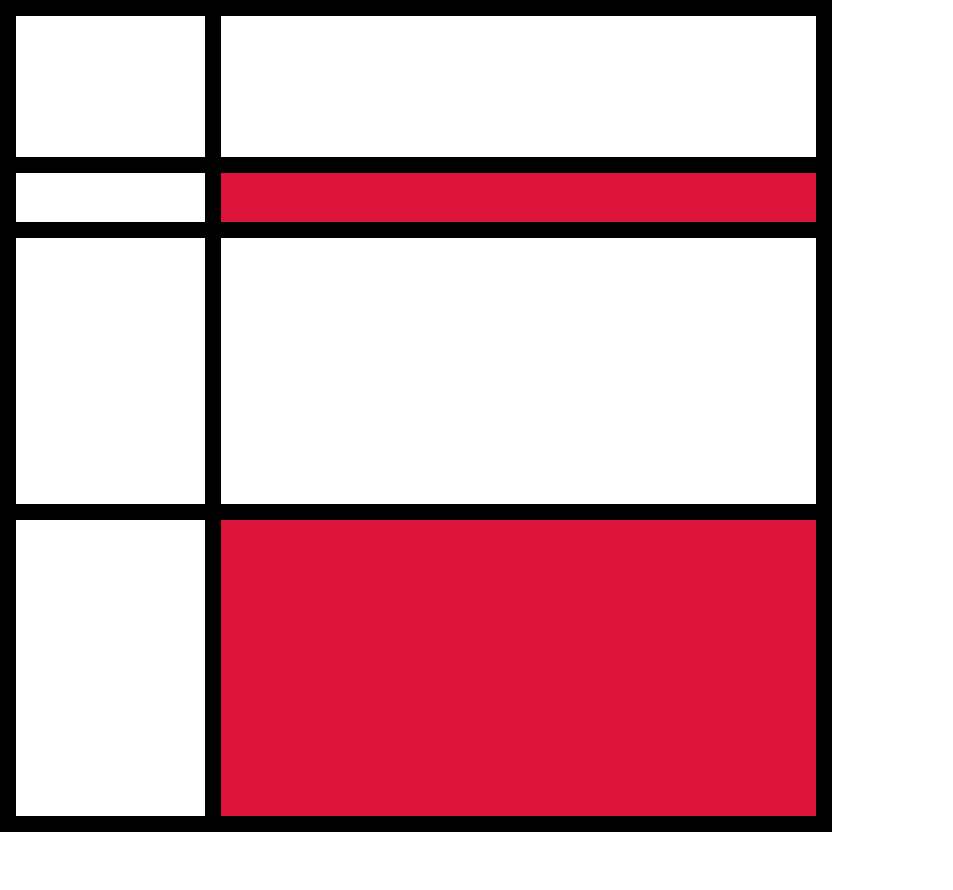
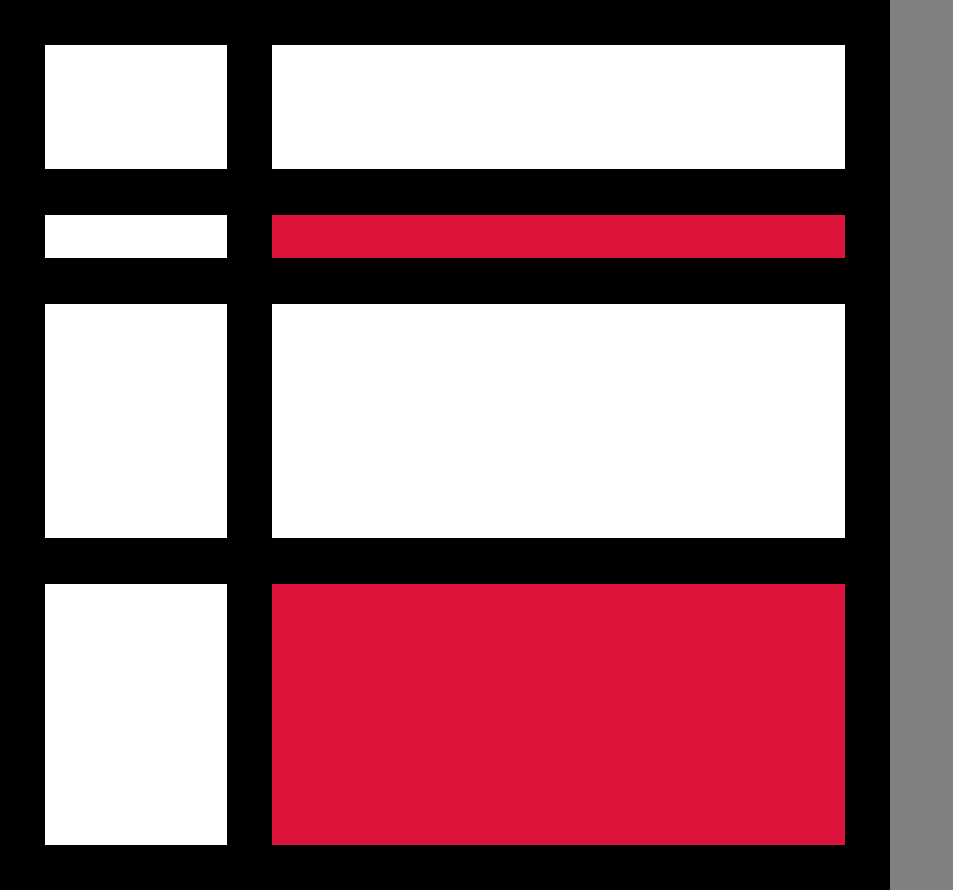
Before and after one commit to rayc2045/localhost-screenshot, a website with bundled scripts: page projects/infinite-mondrian-art/index.html in a window 1280 px wide. Shown: the whole page, without its empty margins (0-953 px from the left). Before the commit the page ends 832 px from the top, so only its background shows below. Built offline with nearby package versions, Linux system fonts and the light colour scheme.

Commit message:
Update files

```diff
--- a/projects/infinite-mondrian-art/index.html
+++ b/projects/infinite-mondrian-art/index.html
@@ -39,6 +39,7 @@
       class="block screenshot"
       :style="block.style"
       @click="generateBlock(); current++;"
+      v-show="blockIdx === current"
     >
       <li
         v-for="(color, colorIdx) in block.colors" :key="colorIdx"
--- a/projects/infinite-mondrian-art/src/assets/styles/_base.sass
+++ b/projects/infinite-mondrian-art/src/assets/styles/_base.sass
@@ -11,6 +11,9 @@ html
   scrollbar-width: none
   user-select: none // disable text selection and input focus
 
+body
+  background-color: gray
+
 ul
   margin: 0
   padding: 0
--- a/projects/infinite-mondrian-art/src/assets/styles/_main.sass
+++ b/projects/infinite-mondrian-art/src/assets/styles/_main.sass
@@ -2,9 +2,9 @@
   width: 800px
   height: 800px
   display: grid
-  gap: 1em
+  gap: calc(800px * 20 / 350)
   background-color: black
-  border: black 1em solid
+  border: black calc(800px * 20 / 350) solid
   // border-radius: 0.8em
   // overflow: hidden
   // box-shadow: rgba(black, 0.15) 0 0.5em 1.5em
```
Also changed, not shown: projects/infinite-mondrian-art/src/assets/styles/style.css.
